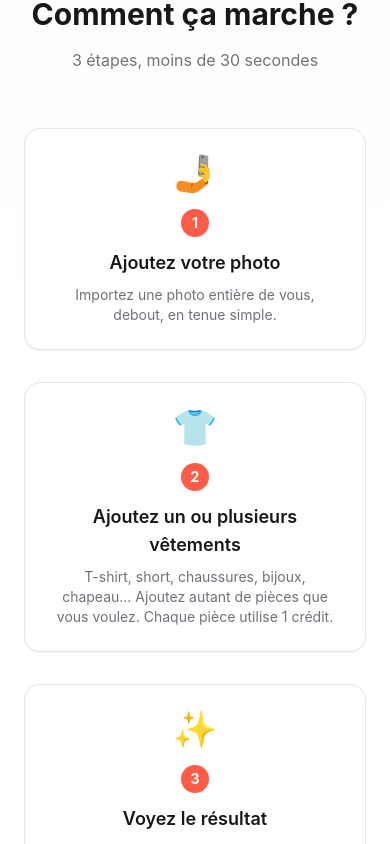
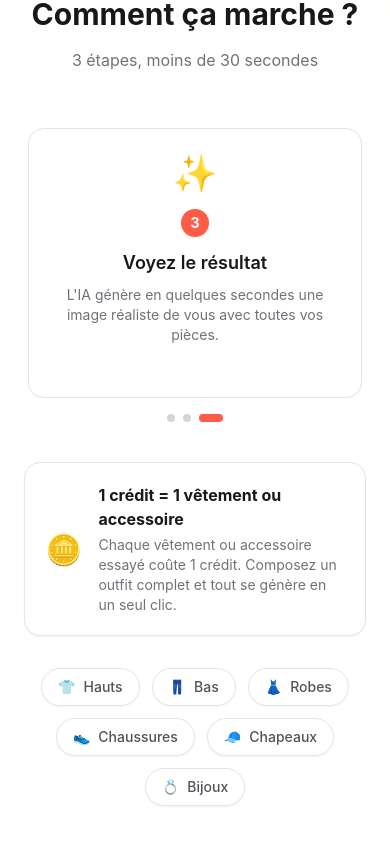
Before and after one commit to julesh66250/tryfit-ai, a Next.js app: page / in a window 390 px wide. Shown: the part 1440-2284 px from the top of the page. Built offline with nearby package versions, Linux system fonts and the light colour scheme.

Commit message:
feat: carrousel etapes mobile + sticky bas + animations rapides

```diff
--- a/app/page.tsx
+++ b/app/page.tsx
@@ -32,6 +32,12 @@ const examples = [
     image: '/examples/exemple-3.png',
     gender: 'Homme',
   },
+]
+
+const STEPS = [
+  { step: '1', title: 'Ajoutez votre photo', desc: 'Importez une photo entière de vous, debout, en tenue simple.', emoji: '🤳' },
+  { step: '2', title: 'Ajoutez un ou plusieurs vêtements', desc: 'T-shirt, short, chaussures, bijoux, chapeau... Ajoutez autant de pièces que vous voulez. Chaque pièce utilise 1 crédit.', emoji: '👕' },
+  { step: '3', title: 'Voyez le résultat', desc: "L'IA génère en quelques secondes une image réaliste de vous avec toutes vos pièces.", emoji: '✨' },
 ]
 
 const testimonials = [
@@ -92,7 +98,7 @@ function Reveal({ children, delay = 0, className = '' }: { children: React.React
       style={{
         opacity: visible ? 1 : 0,
         transform: visible ? 'translateY(0)' : 'translateY(28px)',
-        transition: `opacity 0.9s ease ${delay}s, transform 0.9s ease ${delay}s`,
+        transition: `opacity 0.55s ease ${delay}s, transform 0.55s ease ${delay}s`,
       }}
     >
       {children}
@@ -126,6 +132,7 @@ export default function LandingPage() {
   const [selectedPlan, setSelectedPlan] = useState<'free' | 'starter' | 'pro'>('starter')
   const [pricingVisible, setPricingVisible] = useState(false)
   const [showSticky, setShowSticky] = useState(false)
+  const [activeStep, setActiveStep] = useState(0)
   const pricingRef = useRef<HTMLDivElement>(null)
 
   useEffect(() => {
@@ -138,9 +145,17 @@ export default function LandingPage() {
   }, [])
 
   useEffect(() => {
-    const onScroll = () => setShowSticky(window.scrollY > 600)
+    const onScroll = () => {
+      const nearBottom = window.innerHeight + window.scrollY >= document.body.scrollHeight - 500
+      setShowSticky(window.scrollY > 600 && !nearBottom)
+    }
     window.addEventListener('scroll', onScroll, { passive: true })
     return () => window.removeEventListener('scroll', onScroll)
+  }, [])
+
+  useEffect(() => {
+    const t = setInterval(() => setActiveStep((s) => (s + 1) % STEPS.length), 3000)
+    return () => clearInterval(t)
   }, [])
 
   return (
@@ -256,13 +271,43 @@ export default function LandingPage() {
             <h2 className="text-3xl font-bold text-center mb-4 text-zinc-900">Comment ça marche ?</h2>
             <p className="text-zinc-500 text-center mb-14">3 étapes, moins de 30 secondes</p>
           </Reveal>
-          <div className="grid md:grid-cols-3 gap-8 mb-12">
-            {[
-              { step: '1', title: 'Ajoutez votre photo', desc: 'Importez une photo entière de vous, debout, en tenue simple.', emoji: '🤳' },
-              { step: '2', title: 'Ajoutez un ou plusieurs vêtements', desc: 'T-shirt, short, chaussures, bijoux, chapeau... Ajoutez autant de pièces que vous voulez. Chaque pièce utilise 1 crédit.', emoji: '👕' },
-              { step: '3', title: 'Voyez le résultat', desc: "L'IA génère en quelques secondes une image réaliste de vous avec toutes vos pièces.", emoji: '✨' },
-            ].map((item, i) => (
-              <Reveal key={item.step} delay={i * 0.18} className="relative">
+          {/* Carrousel auto sur mobile */}
+          <div className="md:hidden mb-10">
+            <div className="overflow-hidden">
+              <div
+                className="flex transition-transform duration-500 ease-out"
+                style={{ transform: `translateX(-${activeStep * 100}%)` }}
+              >
+                {STEPS.map((item) => (
+                  <div key={item.step} className="w-full flex-shrink-0 px-1">
+                    <div className="card p-6 text-center h-full">
+                      <div className="text-4xl mb-4">{item.emoji}</div>
+                      <div className="inline-flex items-center justify-center w-7 h-7 rounded-full bg-brand-500 text-white text-sm font-bold mb-3">
+                        {item.step}
+                      </div>
+                      <h3 className="font-semibold text-lg mb-2 text-zinc-900">{item.title}</h3>
+                      <p className="text-zinc-500 text-sm">{item.desc}</p>
+                    </div>
+                  </div>
+                ))}
+              </div>
+            </div>
+            <div className="flex justify-center gap-2 mt-4">
+              {STEPS.map((_, i) => (
+                <button
+                  key={i}
+                  onClick={() => setActiveStep(i)}
+                  aria-label={`Étape ${i + 1}`}
+                  className={`h-2 rounded-full transition-all duration-300 ${activeStep === i ? 'bg-brand-500 w-6' : 'bg-zinc-300 w-2'}`}
+                />
+              ))}
+            </div>
+          </div>
+
+          {/* Grille sur desktop */}
+          <div className="hidden md:grid md:grid-cols-3 gap-8 mb-12">
+            {STEPS.map((item, i) => (
+              <Reveal key={item.step} delay={i * 0.12} className="relative">
                 <div className="card p-6 text-center h-full">
                   <div className="text-4xl mb-4">{item.emoji}</div>
                   <div className="inline-flex items-center justify-center w-7 h-7 rounded-full bg-brand-500 text-white text-sm font-bold mb-3">
@@ -287,7 +332,7 @@ export default function LandingPage() {
           </Reveal>
 
           {/* Catégories supportées */}
-          <Reveal delay={0.15}>
+          <Reveal delay={0.1}>
             <div className="flex flex-wrap items-center justify-center gap-3 mt-8">
               {[
                 { emoji: '👕', label: 'Hauts' },
@@ -319,7 +364,7 @@ export default function LandingPage() {
               { emoji: '⏱️', title: '30 secondes suffisent', desc: 'Contre 30 minutes de cabine d\'essayage. Essayez vos pièces où que vous soyez, en un clic.' },
               { emoji: '💶', title: 'Des économies réelles', desc: 'Moins d\'achats impulsifs regrettés : vous n\'achetez que ce qui vous va vraiment.' },
             ].map((b, i) => (
-              <Reveal key={b.title} delay={i * 0.18}>
+              <Reveal key={b.title} delay={i * 0.12}>
                 <div className="card p-8 text-center h-full">
                   <div className="text-4xl mb-4">{b.emoji}</div>
                   <h3 className="font-semibold text-lg mb-2 text-zinc-900">{b.title}</h3>
@@ -335,7 +380,7 @@ export default function LandingPage() {
       {/* Pricing */}
       <section id="tarifs" className="py-10 px-6" ref={pricingRef}>
         <div className="max-w-5xl mx-auto text-center">
-          <div style={{ opacity: pricingVisible ? 1 : 0, transform: pricingVisible ? 'translateY(0)' : 'translateY(24px)', transition: 'opacity 1.2s ease, transform 1.2s ease' }}>
+          <div style={{ opacity: pricingVisible ? 1 : 0, transform: pricingVisible ? 'translateY(0)' : 'translateY(24px)', transition: 'opacity 0.6s ease, transform 0.6s ease' }}>
             <h2 className="text-3xl font-bold mb-4 text-zinc-900">Tarifs simples</h2>
             <p className="text-zinc-500 mb-8">Commencez gratuitement, passez au plan qui vous convient</p>
 
@@ -360,7 +405,7 @@ export default function LandingPage() {
           <div className="grid md:grid-cols-3 gap-6">
 
             {/* Gratuit */}
-            <div onClick={() => setSelectedPlan('free')} className={`card p-8 text-left flex flex-col cursor-pointer transition-all duration-300 ${selectedPlan === 'free' ? 'border-brand-500/30 bg-gradient-to-br from-brand-500/5 to-orange-500/5 shadow-lg' : ''}`} style={{ opacity: pricingVisible ? 1 : 0, transform: pricingVisible ? 'translateY(0)' : 'translateY(32px)', transition: 'opacity 1.2s ease 0.5s, transform 1.2s ease 0.5s' }}>
+            <div onClick={() => setSelectedPlan('free')} className={`card p-8 text-left flex flex-col cursor-pointer transition-all duration-300 ${selectedPlan === 'free' ? 'border-brand-500/30 bg-gradient-to-br from-brand-500/5 to-orange-500/5 shadow-lg' : ''}`} style={{ opacity: pricingVisible ? 1 : 0, transform: pricingVisible ? 'translateY(0)' : 'translateY(32px)', transition: 'opacity 0.6s ease 0.15s, transform 0.6s ease 0.15s' }}>
               <h3 className="font-bold text-xl mb-1 text-zinc-900">Gratuit</h3>
               <div className="text-4xl font-extrabold mb-1 text-zinc-900">0€</div>
               <div className="text-zinc-400 text-sm mb-6">pour toujours</div>
@@ -373,7 +418,7 @@ export default function LandingPage() {
             </div>
 
             {/* Starter */}
-            <div onClick={() => setSelectedPlan('starter')} className={`relative card p-8 text-left flex flex-col cursor-pointer transition-all duration-300 ${selectedPlan === 'starter' ? 'border-brand-500/30 bg-gradient-to-br from-brand-500/5 to-orange-500/5 shadow-lg' : ''}`} style={{ opacity: pricingVisible ? 1 : 0, transform: pricingVisible ? 'translateY(0)' : 'translateY(32px)', transition: 'opacity 1.2s ease 0.9s, transform 1.2s ease 0.9s' }}>
+            <div onClick={() => setSelectedPlan('starter')} className={`relative card p-8 text-left flex flex-col cursor-pointer transition-all duration-300 ${selectedPlan === 'starter' ? 'border-brand-500/30 bg-gradient-to-br from-brand-500/5 to-orange-500/5 shadow-lg' : ''}`} style={{ opacity: pricingVisible ? 1 : 0, transform: pricingVisible ? 'translateY(0)' : 'translateY(32px)', transition: 'opacity 0.6s ease 0.3s, transform 0.6s ease 0.3s' }}>
               <div className="absolute top-4 right-4 bg-brand-500 text-white text-xs font-bold px-3 py-1 rounded-full">POPULAIRE</div>
               <h3 className="font-bold text-xl mb-1 text-zinc-900">Starter</h3>
               <div className="flex items-center gap-3 mb-1">
@@ -396,7 +441,7 @@ export default function LandingPage() {
             </div>
 
             {/* Pro */}
-            <div onClick={() => setSelectedPlan('pro')} className={`card p-8 text-left flex flex-col cursor-pointer transition-all duration-300 ${selectedPlan === 'pro' ? 'border-brand-500/30 bg-gradient-to-br from-brand-500/5 to-orange-500/5 shadow-lg' : ''}`} style={{ opacity: pricingVisible ? 1 : 0, transform: pricingVisible ? 'translateY(0)' : 'translateY(32px)', transition: 'opacity 1.2s ease 1.3s, transform 1.2s ease 1.3s' }}>
+            <div onClick={() => setSelectedPlan('pro')} className={`card p-8 text-left flex flex-col cursor-pointer transition-all duration-300 ${selectedPlan === 'pro' ? 'border-brand-500/30 bg-gradient-to-br from-brand-500/5 to-orange-500/5 shadow-lg' : ''}`} style={{ opacity: pricingVisible ? 1 : 0, transform: pricingVisible ? 'translateY(0)' : 'translateY(32px)', transition: 'opacity 0.6s ease 0.45s, transform 0.6s ease 0.45s' }}>
               <h3 className="font-bold text-xl mb-1 text-zinc-900">Pro</h3>
               <div className="flex items-center gap-3 mb-1">
                 <span className="text-4xl font-extrabold text-zinc-900">
@@ -428,7 +473,7 @@ export default function LandingPage() {
             <h2 className="text-3xl font-bold text-center mb-4 text-zinc-900">Ils adorent TryFit AI</h2>
             <p className="text-zinc-500 text-center mb-14">Plus de 12 000 utilisateurs nous font confiance</p>
           </Reveal>
-          <Reveal delay={0.15}>
+          <Reveal delay={0.1}>
             <TestimonialsColumns testimonials={testimonials} />
           </Reveal>
         </div>
@@ -441,7 +486,7 @@ export default function LandingPage() {
             <h2 className="text-3xl font-bold text-center mb-4 text-zinc-900">Questions fréquentes</h2>
             <p className="text-zinc-500 text-center mb-14">Tout ce que vous voulez savoir</p>
           </Reveal>
-          <Reveal delay={0.15}>
+          <Reveal delay={0.1}>
             <div className="space-y-3">
               {faqs.map((faq) => (
                 <FaqItem key={faq.q} q={faq.q} a={faq.a} />
```
Also changed, not shown: 1 other file (tests, documents, lock files or other folders).
